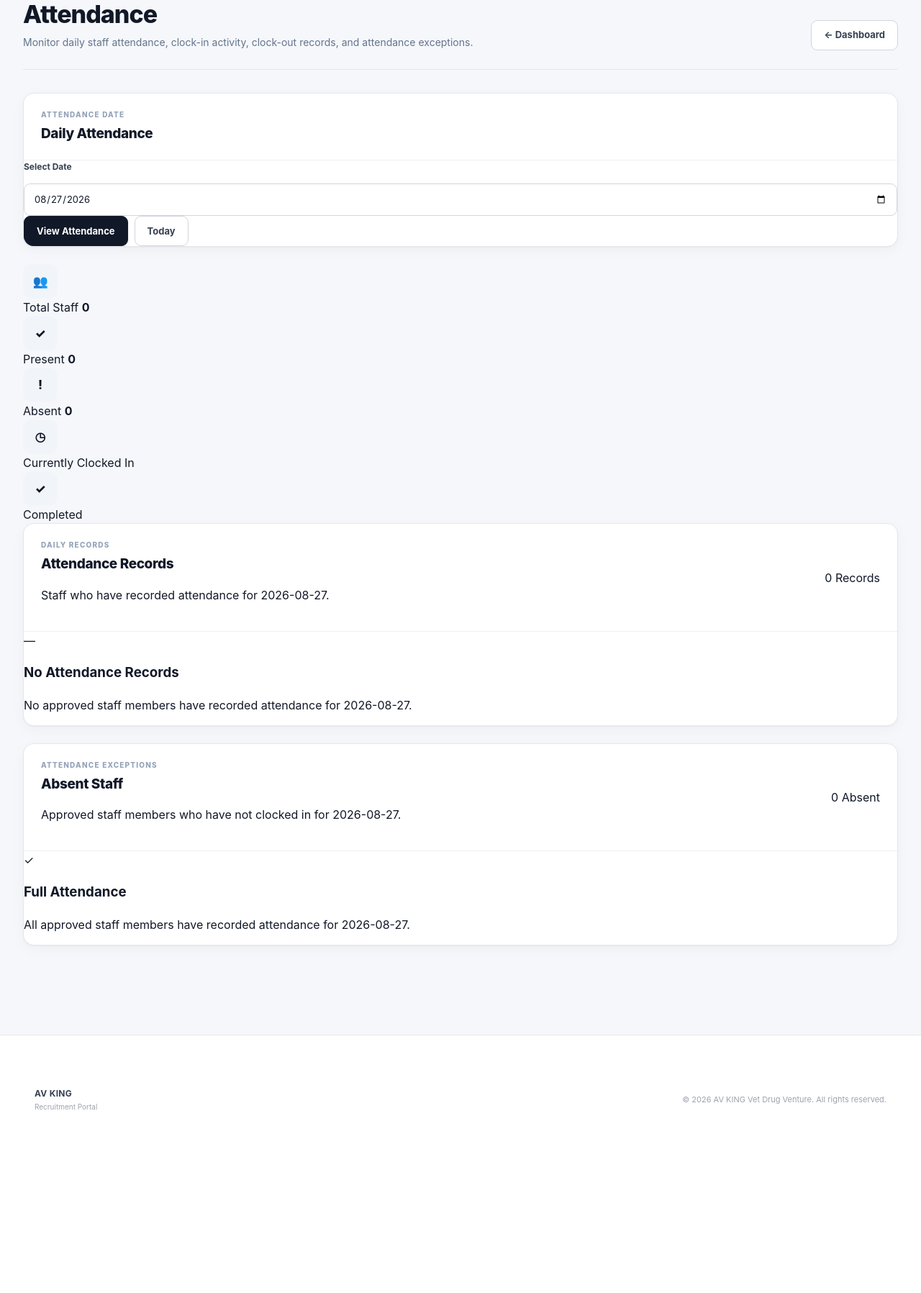
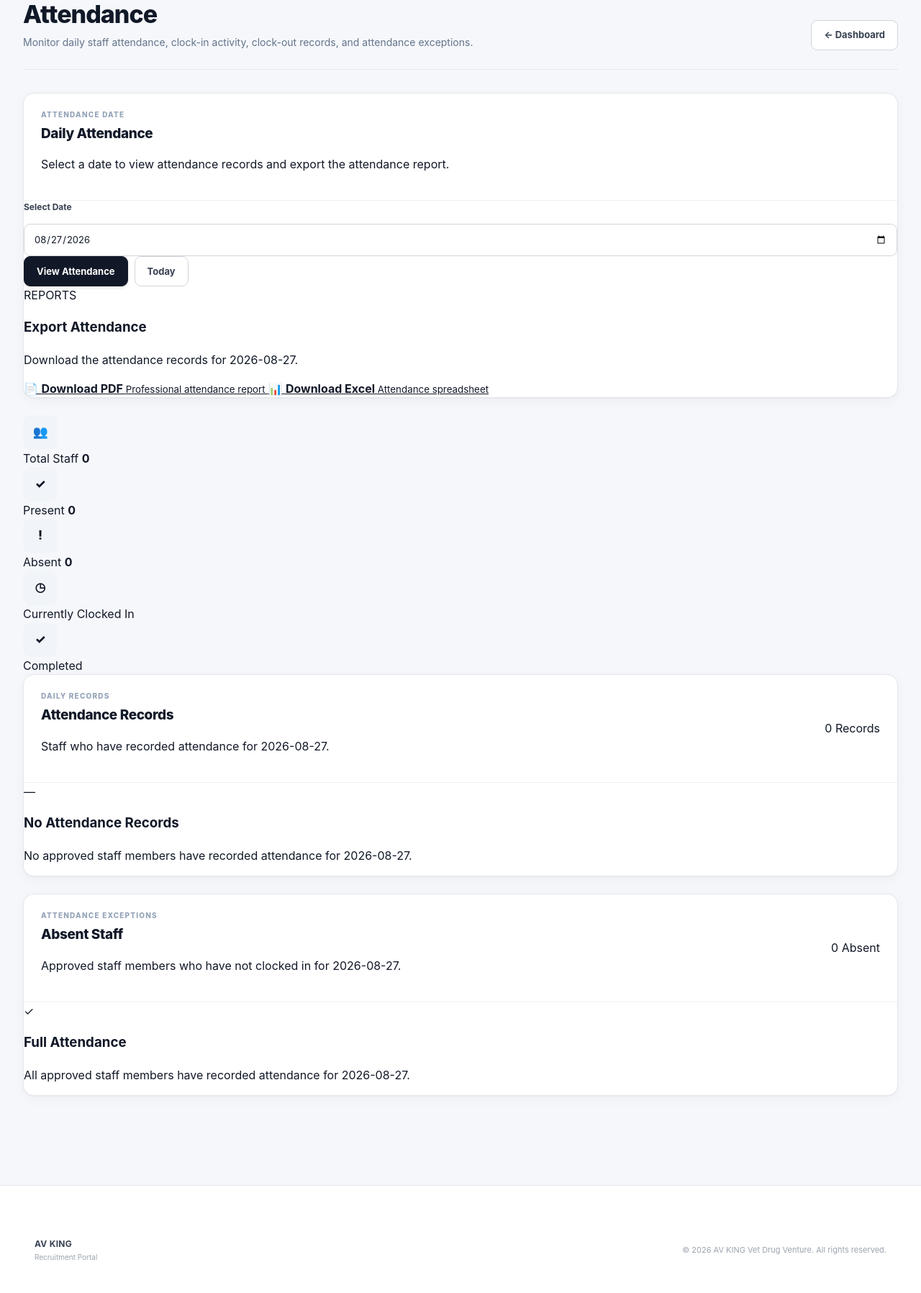
Before and after one commit to ifelodun/AV-KING-REGISTRATION, a Flask app: page /admin/attendance in a window 1280 px wide. Shown: the part 134-1931 px from the top of the page at 72% size. Before the commit the page ends 1676 px from the top, so only its background shows below. Run offline with Flask 3, Linux system fonts and the light colour scheme; the visitor is signed in with stand-in values (Sample User, id 1); data that the repository does not hold is empty; some libraries are stand-ins or nearby versions.

Commit message:
Update admin_attendance.html

```diff
--- a/templates/admin_attendance.html
+++ b/templates/admin_attendance.html
@@ -43,7 +43,7 @@
 
 
    <!-- =========================================================
-         DATE FILTER
+     DATE FILTER + EXPORT
      ========================================================= -->
 
 <section class="admin-panel attendance-filter-panel">
@@ -59,6 +59,11 @@
             <h2>
                 Daily Attendance
             </h2>
+
+            <p>
+                Select a date to view attendance records and
+                export the attendance report.
+            </p>
 
         </div>
 
@@ -109,9 +114,100 @@
 
     </form>
 
-    </section>
+
+    <!-- =====================================================
+         EXPORT REPORTS
+         ===================================================== -->
+
+    <div class="attendance-export-section">
+
+        <div class="attendance-export-heading">
+
+            <div>
+
+                <span>
+                    REPORTS
+                </span>
+
+                <h3>
+                    Export Attendance
+                </h3>
+
+                <p>
+                    Download the attendance records for
+                    {{ selected_date }}.
+                </p>
+
+            </div>
+
+        </div>
 
 
+        <div class="attendance-export-buttons">
+
+            <!-- PDF -->
+
+            <a
+                href="{{ url_for(
+                    'admin_attendance_pdf',
+                    date=selected_date
+                ) }}"
+                class="attendance-export-btn attendance-pdf-btn"
+                target="_blank"
+            >
+
+                <span class="export-btn-icon">
+                    📄
+                </span>
+
+                <span>
+
+                    <strong>
+                        Download PDF
+                    </strong>
+
+                    <small>
+                        Professional attendance report
+                    </small>
+
+                </span>
+
+            </a>
+
+
+            <!-- EXCEL -->
+
+            <a
+                href="{{ url_for(
+                    'admin_attendance_excel',
+                    date=selected_date
+                ) }}"
+                class="attendance-export-btn attendance-excel-btn"
+            >
+
+                <span class="export-btn-icon">
+                    📊
+                </span>
+
+                <span>
+
+                    <strong>
+                        Download Excel
+                    </strong>
+
+                    <small>
+                        Attendance spreadsheet
+                    </small>
+
+                </span>
+
+            </a>
+
+        </div>
+
+    </div>
+
+</section>
     <!-- =========================================================
          ATTENDANCE SUMMARY
          ========================================================= -->
```
Lines whose indentation alone changed are shown as unchanged.
